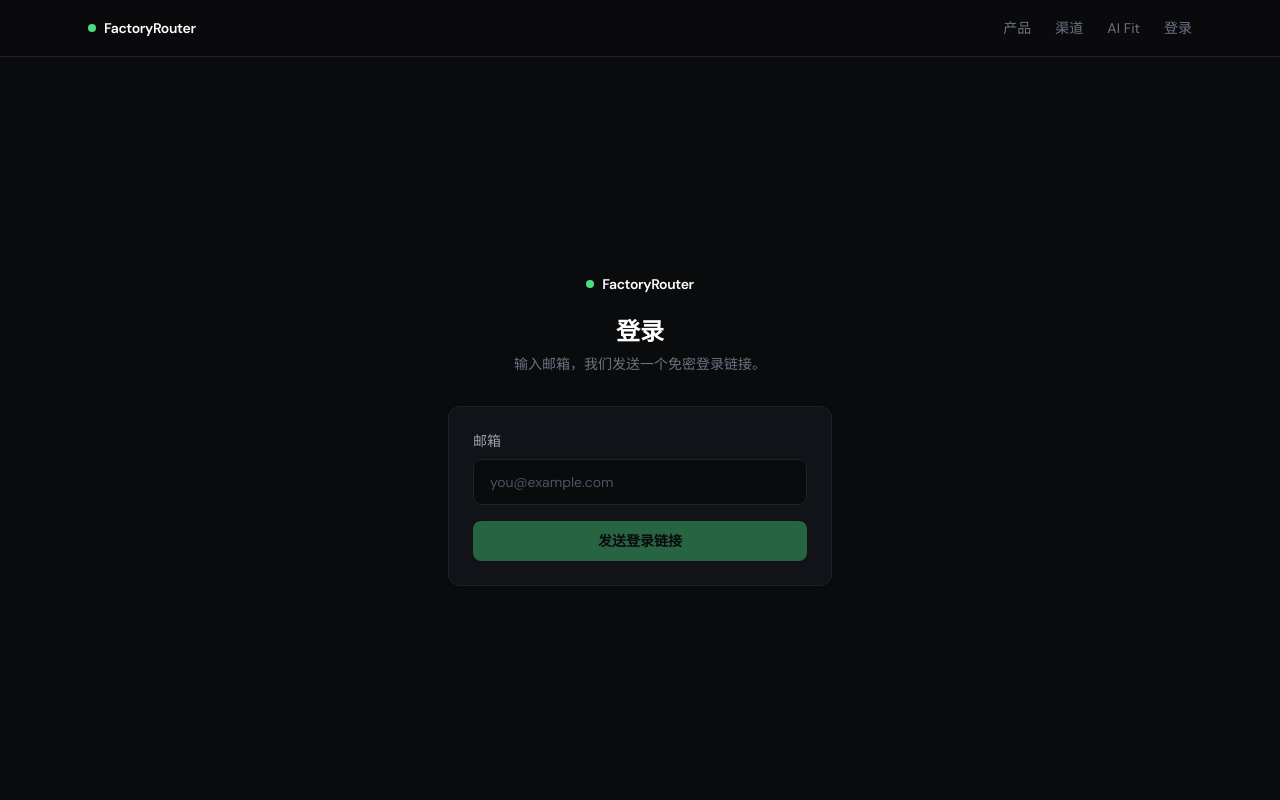
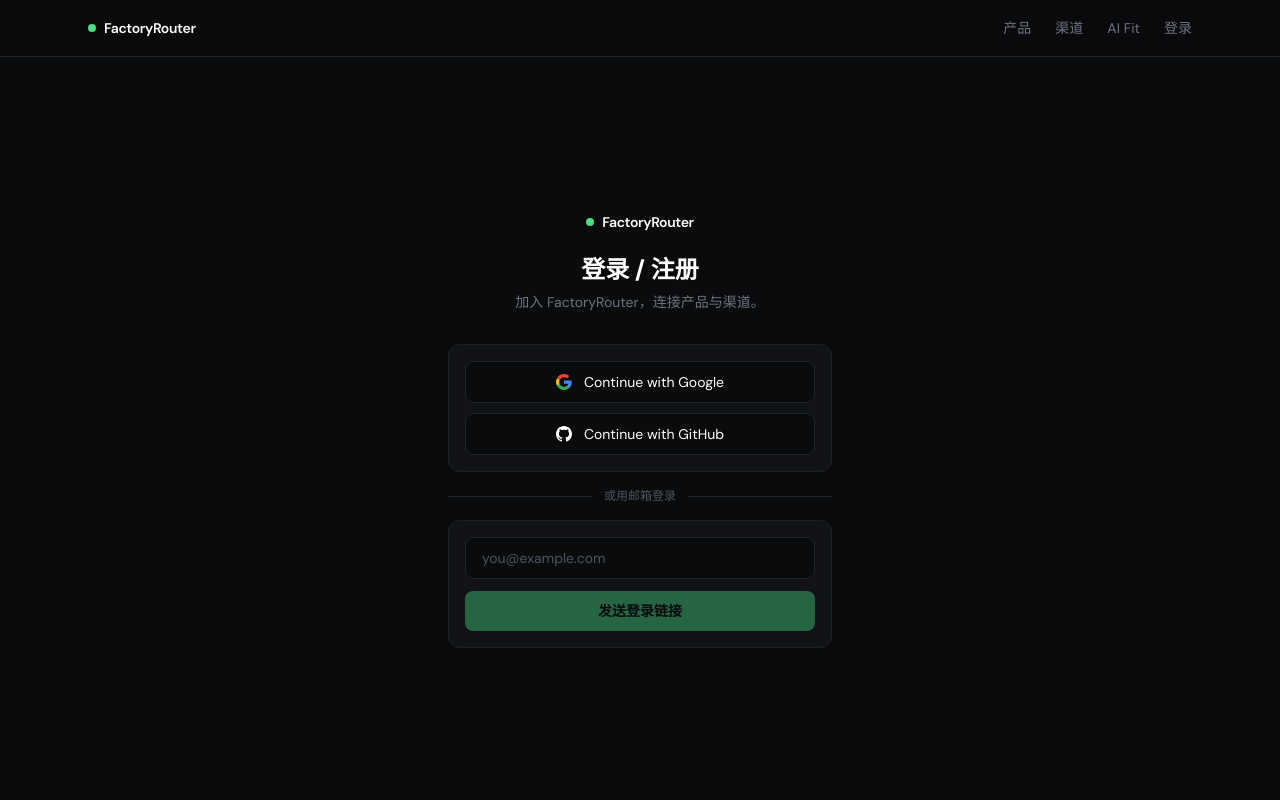
Before and after one commit to AIHomeX-Umber/AIFactory, a Next.js app: page /login in a window 1280 px wide. Shown: the top 800 px of the page. Built offline with nearby package versions, Linux system fonts and the light colour scheme; no server answers.

Commit message:
feat: add social login options

```diff
--- a/src/app/login/page.tsx
+++ b/src/app/login/page.tsx
@@ -9,11 +9,10 @@
   const [email, setEmail] = useState("");
   const [sent, setSent] = useState(false);
   const [loading, setLoading] = useState(false);
+  const [oauthLoading, setOauthLoading] = useState<"google" | "github" | null>(null);
   const [error, setError] = useState<string | null>(null);
 
   // Initialize client once — never re-create inside event handlers.
-  // Dynamic await import() + PKCE flow causes the cached code-verifier cookie
-  // to be written by one instance then read by another, breaking the fetch.
   const supabaseRef = useRef<SupabaseClient | null>(null);
   useEffect(() => {
     supabaseRef.current = createBrowserClient(
@@ -22,28 +21,37 @@
     );
   }, []);
 
+  async function handleOAuth(provider: "google" | "github") {
+    if (!supabaseRef.current) return;
+    setError(null);
+    setOauthLoading(provider);
+    const { error } = await supabaseRef.current.auth.signInWithOAuth({
+      provider,
+      options: {
+        redirectTo: window.location.origin,
+      },
+    });
+    if (error) {
+      setError(error.message);
+      setOauthLoading(null);
+    }
+    // On success the browser navigates away — no need to reset loading state.
+  }
+
   async function handleMagicLink(e: React.FormEvent) {
     e.preventDefault();
     if (!supabaseRef.current) return;
-
     setLoading(true);
     setError(null);
-
     const { error } = await supabaseRef.current.auth.signInWithOtp({
       email,
       options: {
-        // No trailing slash — must match Supabase Dashboard → Auth → Redirect URLs exactly
         emailRedirectTo: window.location.origin,
       },
     });
-
     setLoading(false);
-
     if (error) {
-      // Full error logging so the real cause surfaces in the browser console
       console.log("[login] signInWithOtp error:", error);
-      console.log("[login] error.message:", error.message);
-      console.log("[login] error.status:", (error as { status?: number }).status);
       setError(error.message);
     } else {
       setSent(true);
@@ -53,37 +61,72 @@
   return (
     <div className="min-h-[calc(100vh-56px)] flex items-center justify-center px-6">
       <div className="w-full max-w-sm">
+
+        {/* Header */}
         <div className="text-center mb-8">
           <Link href="/" className="inline-flex items-center gap-2 mb-6">
             <span className="w-2 h-2 rounded-full bg-[#4ade80]" />
             <span className="font-semibold text-white tracking-tight text-sm">FactoryRouter</span>
           </Link>
-          <h1 className="text-2xl font-bold text-white mb-2">登录</h1>
-          <p className="text-sm text-[#6b7280]">输入邮箱，我们发送一个免密登录链接。</p>
+          <h1 className="text-2xl font-bold text-white mb-2">登录 / 注册</h1>
+          <p className="text-sm text-[#6b7280]">加入 FactoryRouter，连接产品与渠道。</p>
         </div>
 
         {sent ? (
+          /* Magic link sent state */
           <div className="text-center rounded-xl border border-[#1f2228] bg-[#111318] p-8">
             <div className="w-10 h-10 rounded-full bg-[#4ade80]/10 border border-[#4ade80]/20 flex items-center justify-center mx-auto mb-4 text-[#4ade80] text-lg">
               ✓
             </div>
             <p className="text-white font-medium mb-1">邮件已发送</p>
-            <p className="text-sm text-[#6b7280]">查收 <span className="text-white">{email}</span> 的邮件，点击链接登录。</p>
+            <p className="text-sm text-[#6b7280]">
+              查收 <span className="text-white">{email}</span> 的邮件，点击链接登录。
+            </p>
           </div>
         ) : (
+          <div className="space-y-4">
+
+            {/* OAuth buttons */}
+            <div className="rounded-xl border border-[#1f2228] bg-[#111318] p-4 space-y-2.5">
+              {/* Google */}
+              <button
+                onClick={() => handleOAuth("google")}
+                disabled={!!oauthLoading}
+                className="w-full flex items-center justify-center gap-3 py-2.5 px-4 rounded-lg border border-[#1f2228] bg-[#0a0b0d] text-sm text-white hover:border-[#374151] hover:bg-[#111318] transition-colors disabled:opacity-40"
+              >
+                <GoogleIcon />
+                {oauthLoading === "google" ? "跳转中…" : "Continue with Google"}
+              </button>
+
+              {/* GitHub */}
+              <button
+                onClick={() => handleOAuth("github")}
+                disabled={!!oauthLoading}
+                className="w-full flex items-center justify-center gap-3 py-2.5 px-4 rounded-lg border border-[#1f2228] bg-[#0a0b0d] text-sm text-white hover:border-[#374151] hover:bg-[#111318] transition-colors disabled:opacity-40"
+              >
+                <GitHubIcon />
+                {oauthLoading === "github" ? "跳转中…" : "Continue with GitHub"}
+              </button>
+            </div>
+
+            {/* Divider */}
+            <div className="flex items-center gap-3">
+              <div className="flex-1 h-px bg-[#1f2228]" />
+              <span className="text-xs text-[#4b5563]">或用邮箱登录</span>
+              <div className="flex-1 h-px bg-[#1f2228]" />
+            </div>
+
+            {/* Magic Link form */}
             <form onSubmit={handleMagicLink} className="space-y-4">
-            <div className="rounded-xl border border-[#1f2228] bg-[#111318] p-6 space-y-4">
-              <div>
-                <label className="block text-sm font-medium text-[#a1a1aa] mb-2">邮箱</label>
+              <div className="rounded-xl border border-[#1f2228] bg-[#111318] p-4 space-y-3">
                 <input
                   type="email"
                   value={email}
                   onChange={(e) => setEmail(e.target.value)}
                   placeholder="you@example.com"
                   required
-                  className="w-full rounded-lg border border-[#1f2228] bg-[#0a0b0d] px-4 py-3 text-white placeholder-[#4b5563] text-sm focus:outline-none focus:border-[#4ade80] transition-colors"
+                  className="w-full rounded-lg border border-[#1f2228] bg-[#0a0b0d] px-4 py-2.5 text-white placeholder-[#4b5563] text-sm focus:outline-none focus:border-[#4ade80] transition-colors"
                 />
-              </div>
 
                 {error && (
                   <p className="text-xs text-red-400 bg-red-400/10 rounded-lg px-3 py-2">{error}</p>
@@ -98,8 +141,28 @@
                 </button>
               </div>
             </form>
+          </div>
         )}
       </div>
     </div>
   );
 }
+
+function GoogleIcon() {
+  return (
+    <svg width="16" height="16" viewBox="0 0 18 18" aria-hidden="true">
+      <path d="M17.64 9.2c0-.637-.057-1.251-.164-1.84H9v3.481h4.844c-.209 1.125-.843 2.078-1.796 2.717v2.258h2.908C16.658 14.13 17.64 11.823 17.64 9.2z" fill="#4285F4" />
+      <path d="M9 18c2.43 0 4.467-.806 5.956-2.184l-2.908-2.258c-.806.54-1.837.86-3.048.86-2.344 0-4.328-1.584-5.036-3.711H.957v2.332A8.997 8.997 0 0 0 9 18z" fill="#34A853" />
+      <path d="M3.964 10.707A5.41 5.41 0 0 1 3.682 9c0-.593.102-1.17.282-1.707V4.961H.957A8.996 8.996 0 0 0 0 9c0 1.452.348 2.827.957 4.039l3.007-2.332z" fill="#FBBC05" />
+      <path d="M9 3.58c1.321 0 2.508.454 3.44 1.345l2.582-2.58C13.463.891 11.426 0 9 0A8.997 8.997 0 0 0 .957 4.96L3.964 7.293C4.672 5.163 6.656 3.58 9 3.58z" fill="#EA4335" />
+    </svg>
+  );
+}
+
+function GitHubIcon() {
+  return (
+    <svg width="16" height="16" viewBox="0 0 24 24" fill="currentColor" aria-hidden="true">
+      <path d="M12 0C5.374 0 0 5.373 0 12c0 5.302 3.438 9.8 8.207 11.387.599.111.793-.261.793-.577v-2.234c-3.338.726-4.033-1.416-4.033-1.416-.546-1.387-1.333-1.756-1.333-1.756-1.089-.745.083-.729.083-.729 1.205.084 1.839 1.237 1.839 1.237 1.07 1.834 2.807 1.304 3.492.997.107-.775.418-1.305.762-1.604-2.665-.305-5.467-1.334-5.467-5.931 0-1.311.469-2.381 1.236-3.221-.124-.303-.535-1.524.117-3.176 0 0 1.008-.322 3.301 1.23A11.509 11.509 0 0 1 12 5.803c1.02.005 2.047.138 3.006.404 2.291-1.552 3.297-1.23 3.297-1.23.653 1.653.242 2.874.118 3.176.77.84 1.235 1.911 1.235 3.221 0 4.609-2.807 5.624-5.479 5.921.43.372.823 1.102.823 2.222v3.293c0 .319.192.694.801.576C20.566 21.797 24 17.3 24 12c0-6.627-5.373-12-12-12z" />
+    </svg>
+  );
+}
```
Lines whose indentation alone changed are shown as unchanged.
